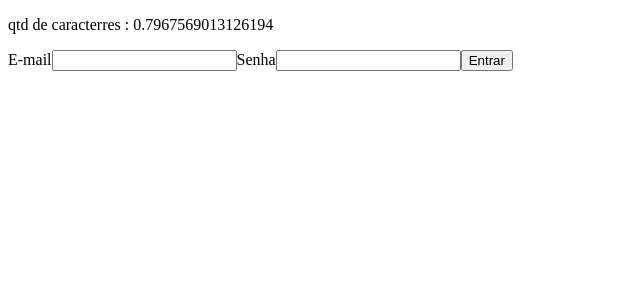
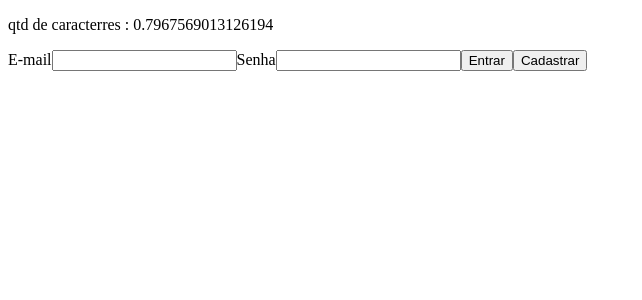
Before and after one commit to edersonpsales/react-aulas, a React (Create React App) app: page /entrar in a window 1280 px wide. Shown: the top 300 px of the page, without its empty margins (0-642 px from the left). Built offline with nearby package versions, Linux system fonts and the light colour scheme.

Commit message:
Apos a aula 14

```diff
--- a/src/app/pages/login/Login.tsx
+++ b/src/app/pages/login/Login.tsx
@@ -1,5 +1,6 @@
 import { useCallback, useEffect, useMemo, useRef, useState } from "react";
 import { InputLogin } from "./components/InputLogin";
+import { ButtonLoging } from "./components/ButtonLogin";
 
 export const Login = () => {
   const [email, setEmail] = useState("");
@@ -50,6 +51,7 @@ export const Login = () => {
         <button type="button" onClick={handleEntrar}>
           Entrar
         </button>
+        <ButtonLoging type="button" onClick={handleEntrar}>Cadastrar</ButtonLoging>
       </form>
       <span>{email}</span>
     </div>
--- /dev/null
+++ b/src/app/pages/login/components/ButtonLogin.tsx
@@ -0,0 +1,12 @@
+interface IButtonLogin {
+    type?:"button" | "submit" | "reset";
+    onClick: ()=>void;
+    children: React.ReactNode;
+}
+export const ButtonLoging: React.FC<IButtonLogin> = ({type,onClick, children})=>{
+    return (
+     <button type={type} onClick={onClick}>
+        {children}
+     </button>
+    )
+}
```
